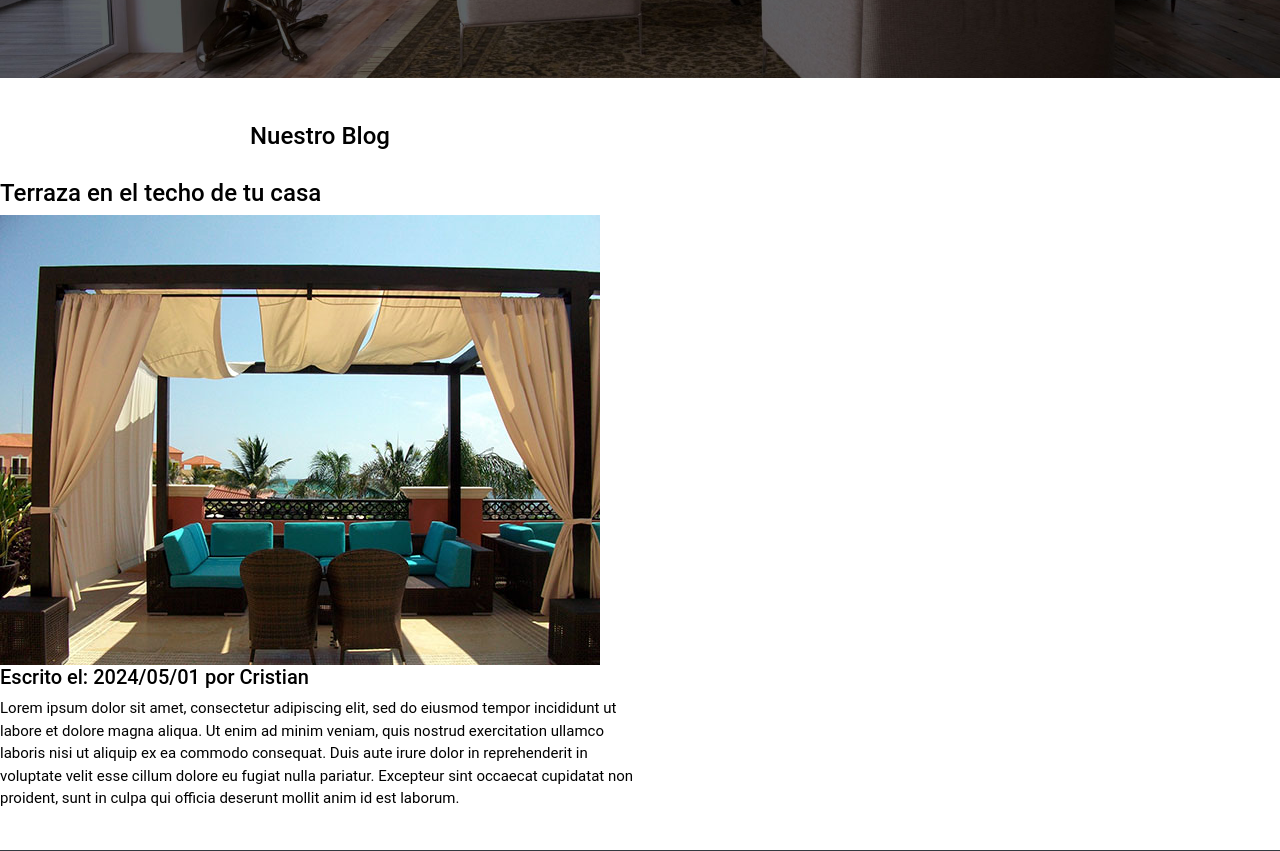
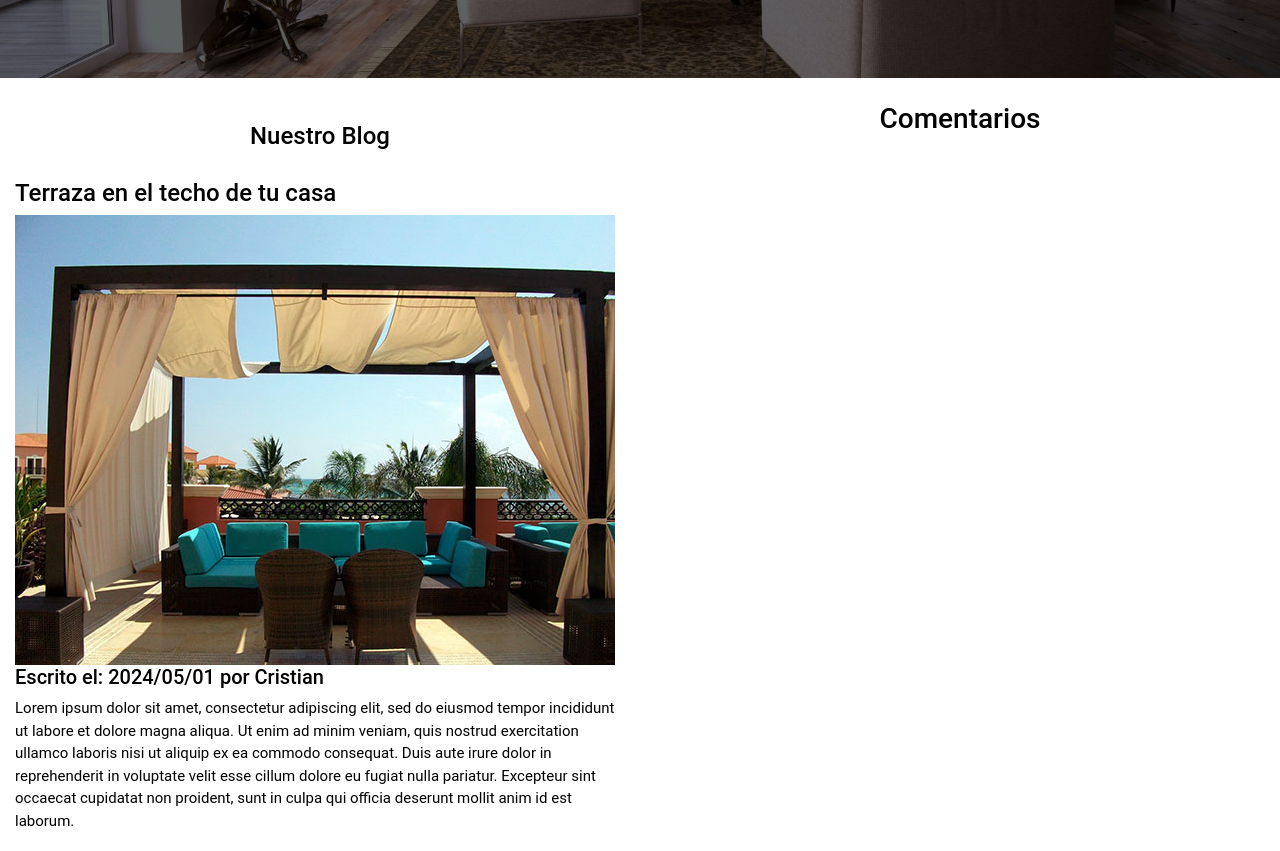
Before and after one commit to rosalescristian/TP-Laboratorio3-RosalesCristian-2024, a plain HTML site: page index.html in a window 1280 px wide. Shown: the part 2369-3220 px from the top of the page. Drawn offline with nearby package versions, Linux system fonts and the light colour scheme.

Commit message:
Fixed blog section and comments

```diff
--- a/index.html
+++ b/index.html
@@ -40,10 +40,18 @@
         </div>
     </section>
 
-    <section class="blog py-4">
-        <h3 id="blog" class="text-center">Nuestro Blog</h3>
-        <div class="blog-tarjetas d-flex justify-content-around">
-            <!-- Tarjetas del Blog se inyectan desde JS -->
+    <section class="d-flex flex-wrap">
+        <div class="blog col-md-6 py-4">
+            <h3 id="blog" class="text-center">Nuestro Blog</h3>
+            <div class="blog-tarjetas d-flex justify-content-around">
+                <!-- Tarjetas del Blog se inyectan desde JS -->
+            </div>
+        </div>
+        <div class="comentarios col-md-6 py-4">
+            <h3 id="comentarios" class="text-center">Comentarios</h3>
+            <div class="comentarios-tarjetas d-flex justify-content-around">
+                <!-- Tarjetas de Comentarios se inyectan desde JS -->
+            </div>
         </div>
     </section>
 
```
